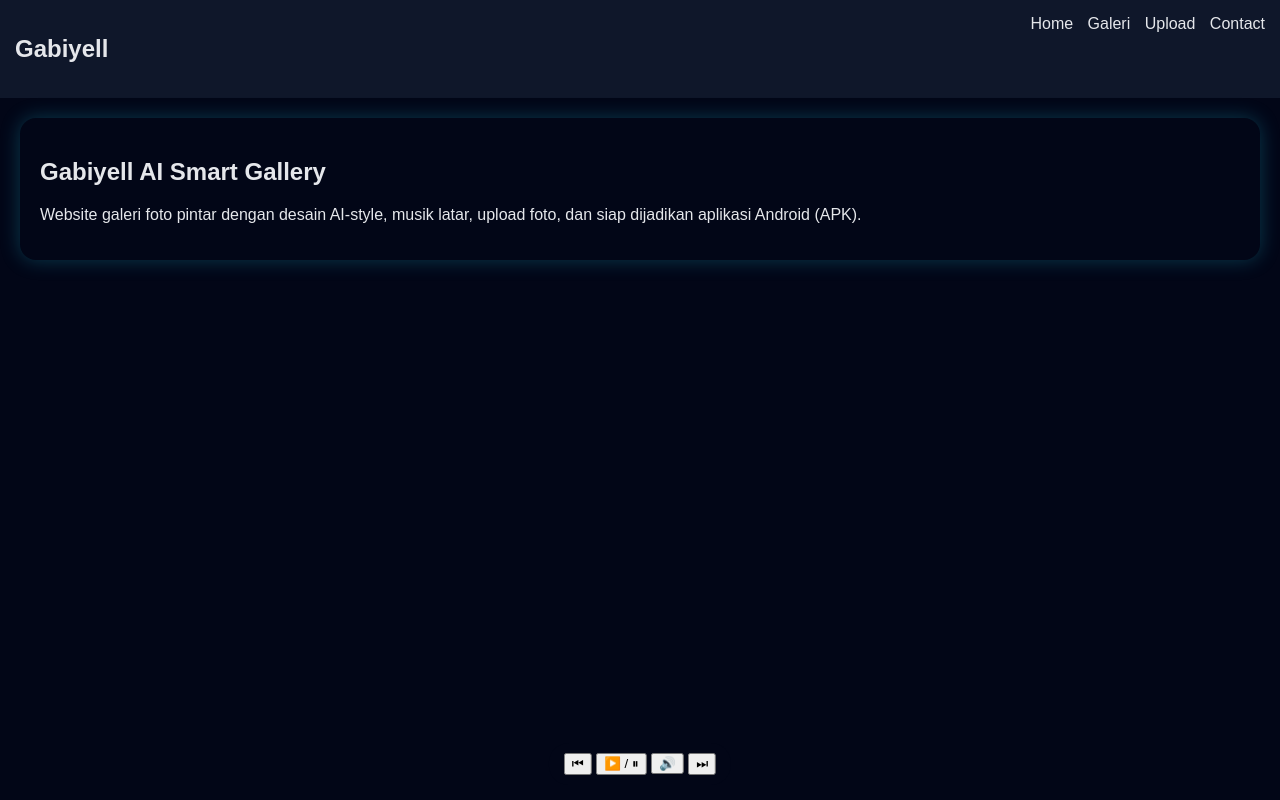
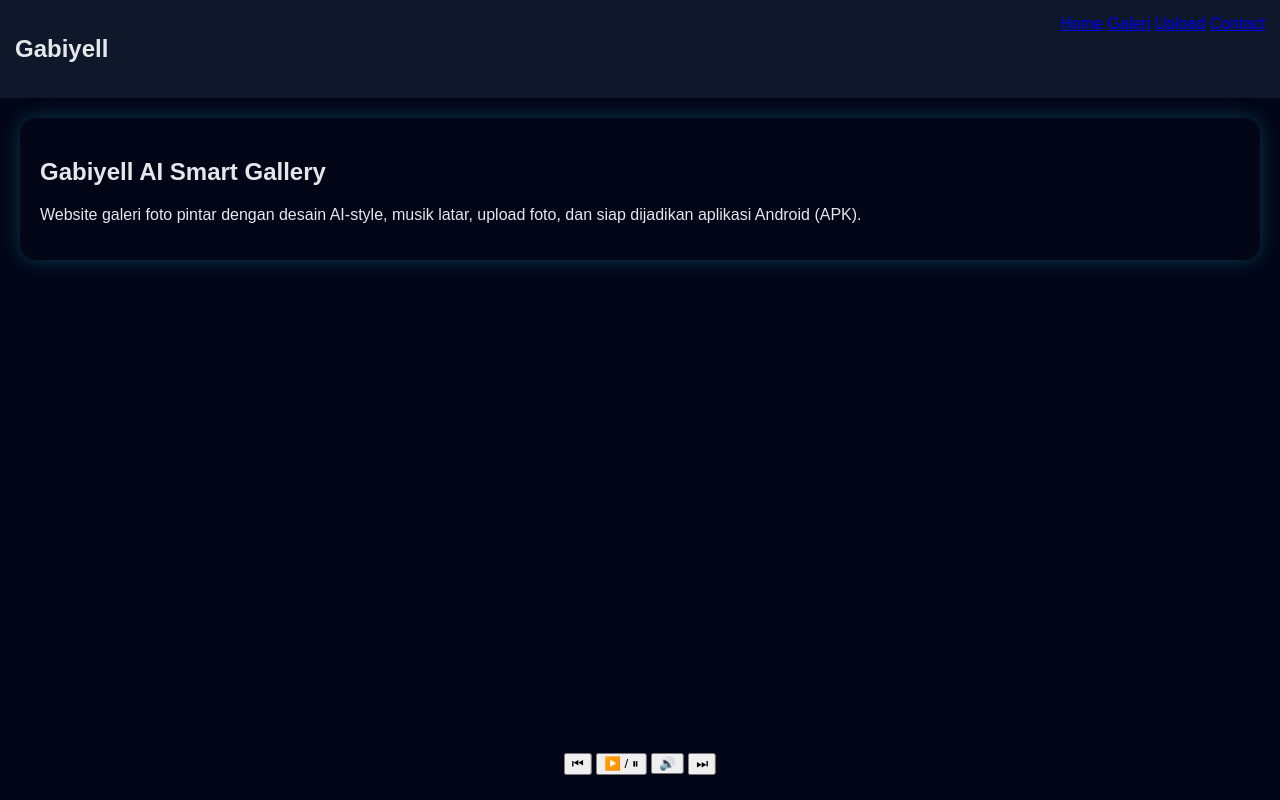
Before and after one commit to gardOfficial/Gabiyell, a plain HTML site: page index.html in a window 1280 px wide. Drawn offline with Linux system fonts and the light colour scheme.

Commit message:
Update style.css

```diff
--- a/css/style.css
+++ b/css/style.css
@@ -12,7 +12,7 @@ nav {
   justify-content: space-between;
 }
 
-nav a {
+nav-menu {
   color: #e5e7eb;
   margin-left: 10px;
   text-decoration: none;
```
